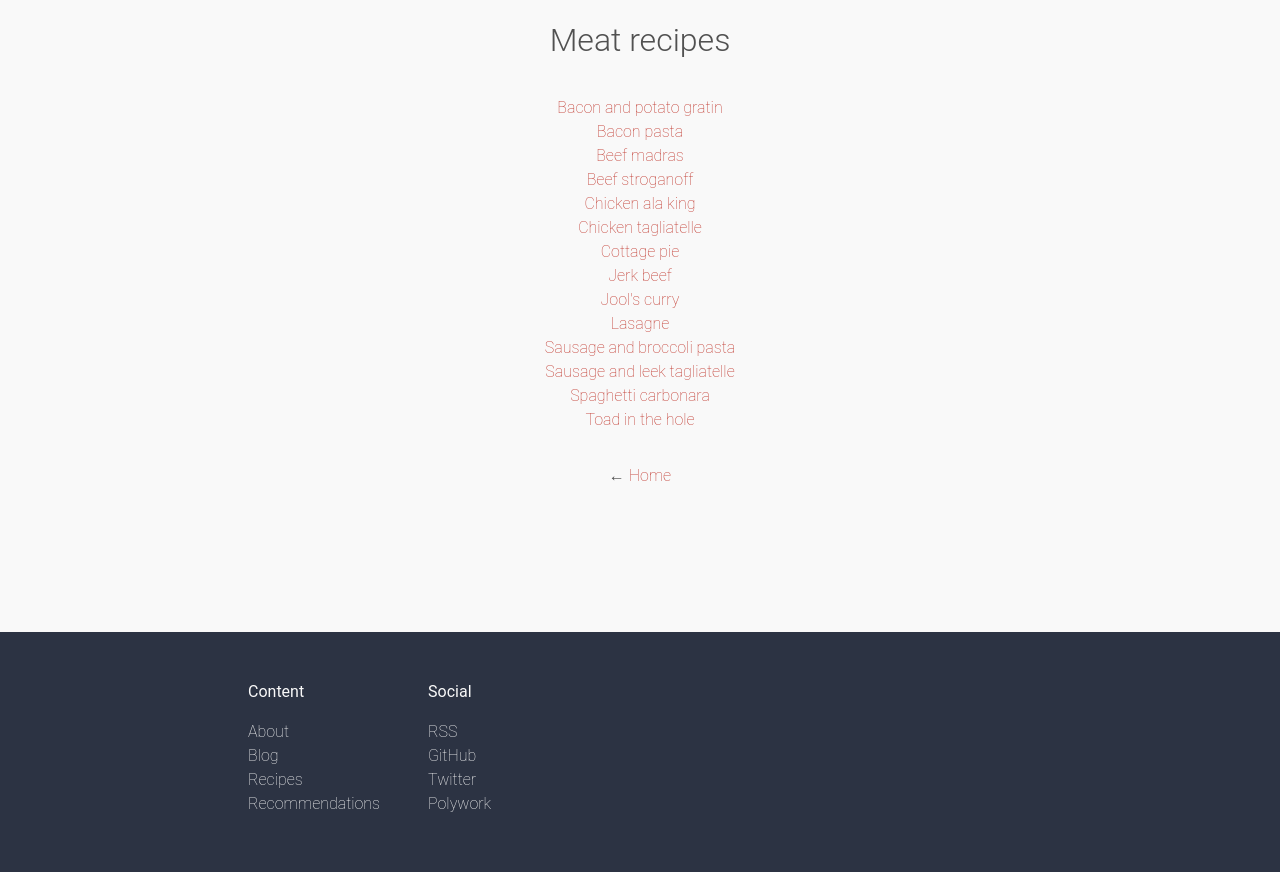
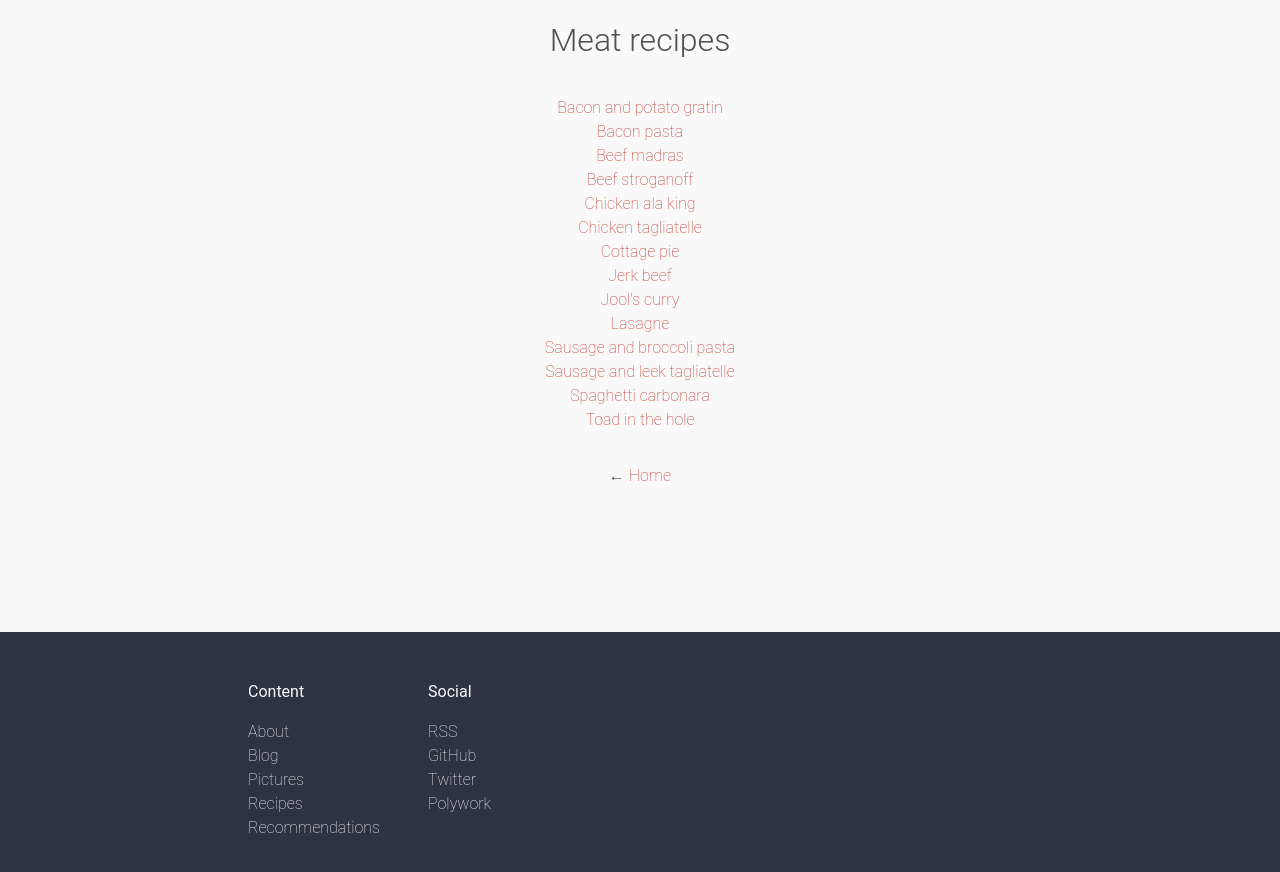
Before and after one commit to benmatselby/recipes, a Next.js app: page /meat in a window 1280 px wide. Shown: the top 872 px of the page. Built offline with nearby package versions, Linux system fonts and the light colour scheme.

Commit message:
Add the pictures link to the footer.

```diff
--- a/src/components/footer/Footer.js
+++ b/src/components/footer/Footer.js
@@ -15,6 +15,9 @@ export default function Footer() {
             </li>
             <li>
               <a href="https://benmatselby.dev/post/">Blog</a>
+            </li>
+            <li>
+              <a href="https://benmatselby.dev/pictures/">Pictures</a>
             </li>
             <li>
               <a href="https://recipes.benmatselby.dev/">Recipes</a>
```
